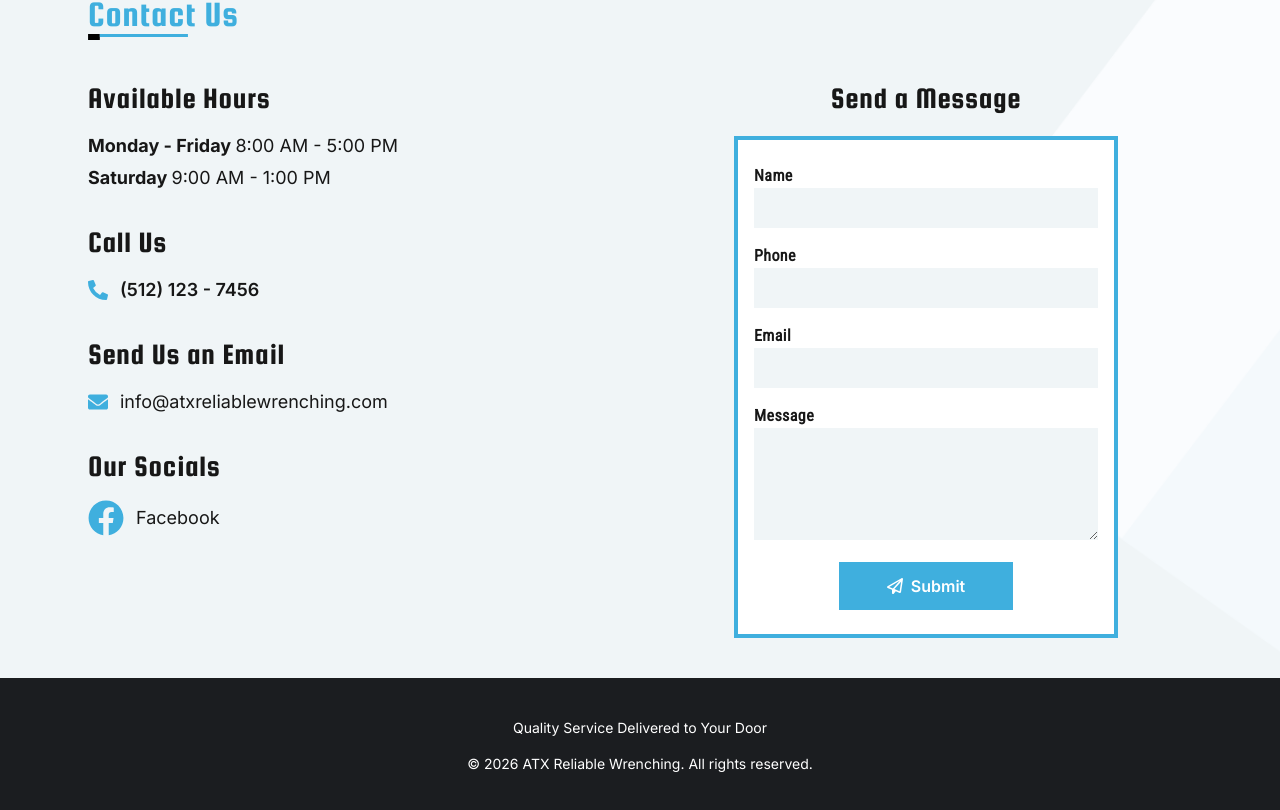
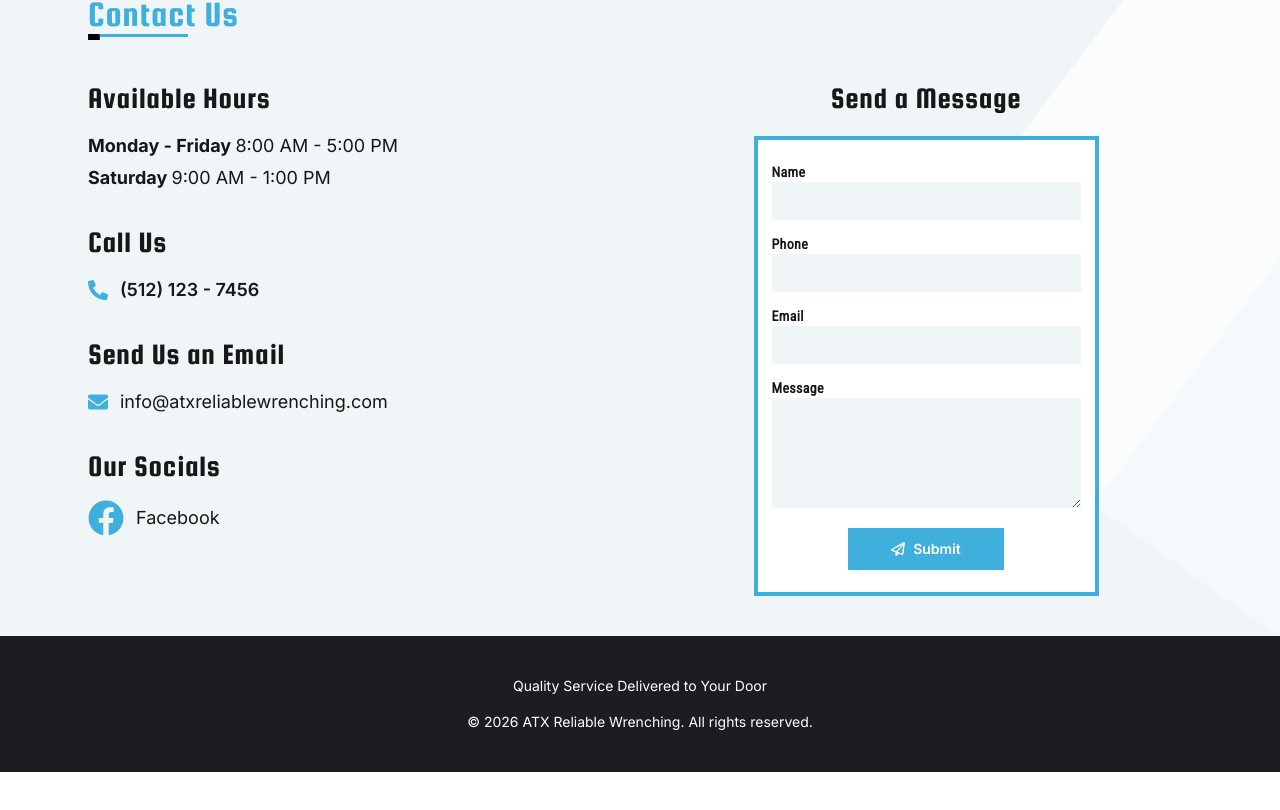
Before and after one commit to ReneMSdev/atx-reliable-wrenching, a Next.js app: page / in a window 1280 px wide. Shown: the part 2585-3395 px from the top of the page. After the commit the page ends 3357 px from the top, so only its background shows below. Built offline with nearby package versions, Linux system fonts and the light colour scheme.

Commit message:
resized the contact form

```diff
--- a/app/components/sections/contact/ContactForm.tsx
+++ b/app/components/sections/contact/ContactForm.tsx
@@ -21,12 +21,12 @@ export default function ContactForm() {
 
   return (
     <form
-      className='w-full max-w-sm px-4 py-6 border-4 border-accent bg-white'
+      className='w-full max-w-[345px] px-[14px] py-[22px] border-4 border-accent bg-white'
       onSubmit={handleSubmit}
     >
-      <div className='mb-4'>
+      <div className='mb-3.5'>
         <label
-          className='block font-condensed font-semibold tracking-wide text-md'
+          className='block font-condensed font-semibold tracking-wide text-sm'
           htmlFor='name'
         >
           Name
@@ -37,13 +37,13 @@ export default function ContactForm() {
           id='name'
           value={formData.name}
           onChange={handleChange}
-          className='w-full p-2 bg-surface focus:outline-none focus:ring-2 focus:ring-accent'
+          className='w-full p-[7px] bg-surface focus:outline-none focus:ring-2 focus:ring-accent'
         />
       </div>
 
-      <div className='mb-4'>
+      <div className='mb-3.5'>
         <label
-          className='block font-condensed font-semibold tracking-wide text-md'
+          className='block font-condensed font-semibold tracking-wide text-sm'
           htmlFor='email'
         >
           Phone
@@ -54,13 +54,13 @@ export default function ContactForm() {
           id='phone'
           value={formData.phone}
           onChange={handleChange}
-          className='w-full p-2 bg-surface focus:outline-none focus:ring-2 focus:ring-accent'
+          className='w-full p-[7px] bg-surface focus:outline-none focus:ring-2 focus:ring-accent'
         />
       </div>
 
-      <div className='mb-4'>
+      <div className='mb-3.5'>
         <label
-          className='block font-condensed font-semibold tracking-wide text-md'
+          className='block font-condensed font-semibold tracking-wide text-sm'
           htmlFor='email'
         >
           Email
@@ -71,13 +71,13 @@ export default function ContactForm() {
           id='email'
           value={formData.email}
           onChange={handleChange}
-          className='w-full p-2 bg-surface focus:outline-none focus:ring-2 focus:ring-accent'
+          className='w-full p-[7px] bg-surface focus:outline-none focus:ring-2 focus:ring-accent'
         />
       </div>
 
-      <div className='mb-4'>
+      <div className='mb-3.5'>
         <label
-          className='block font-condensed font-semibold tracking-wide text-md'
+          className='block font-condensed font-semibold tracking-wide text-sm'
           htmlFor='message'
         >
           Message
@@ -88,13 +88,13 @@ export default function ContactForm() {
           value={formData.message}
           onChange={handleChange}
           rows={4}
-          className='w-full p-2 bg-surface focus:outline-none focus:ring-2 focus:ring-accent'
+          className='w-full p-[7px] bg-surface focus:outline-none focus:ring-2 focus:ring-accent min-h-[100px]'
         />
       </div>
       <div className='flex justify-center'>
         <button
           type='submit'
-          className='flex items-center justify-center py-3 px-12 bg-accent text-white hover:bg-accent-hover transition-colors cursor-pointer font-semibold text-md'
+          className='flex items-center justify-center py-[11px] px-[43px] bg-accent text-white hover:bg-accent-hover transition-colors cursor-pointer font-semibold text-sm'
         >
           <span className='mr-2'>
             <FaRegPaperPlane className='text-white' />
```
